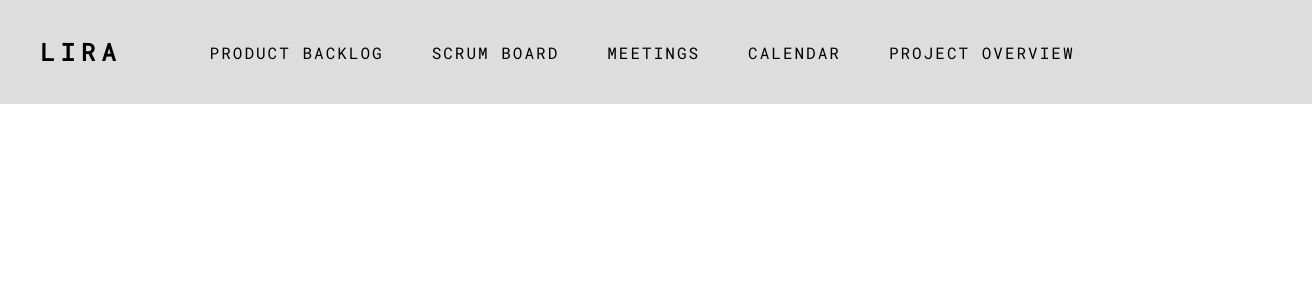
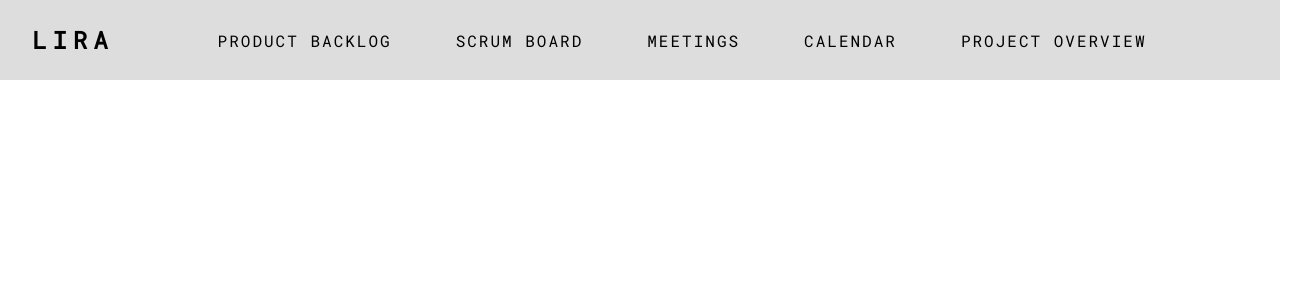
Before and after one commit to nefarious-onion/Scrum-Team-Management-App, a React (Create React App) app in the folder frontend/: page / in a window 1280 px wide. Shown: the top 300 px of the page, 1312 px wide, since content can reach past the window. Built offline with nearby package versions, Linux system fonts and the light colour scheme.

Commit message:
css changes to padding

```diff
--- a/frontend/src/index.css
+++ b/frontend/src/index.css
@@ -8,13 +8,13 @@ body {
 nav {
   font-family: 'Roboto Mono', monospace;
   font-size: 1rem;
-  padding: 1rem;
+
   display: flex;
   flex-direction: row;
   justify-content: flex-start;
   align-items: center;
   background-color: rgb(221, 221, 221);
-  height: 4.5rem;
+  height: 5rem;
   width: 100%;
   letter-spacing: 2px;
   text-transform: uppercase;
@@ -22,7 +22,7 @@ nav {
 
 a {
   display: block;
-  padding: 1.5rem;
+  padding: 2rem;
   color: black;
 }
 
```
